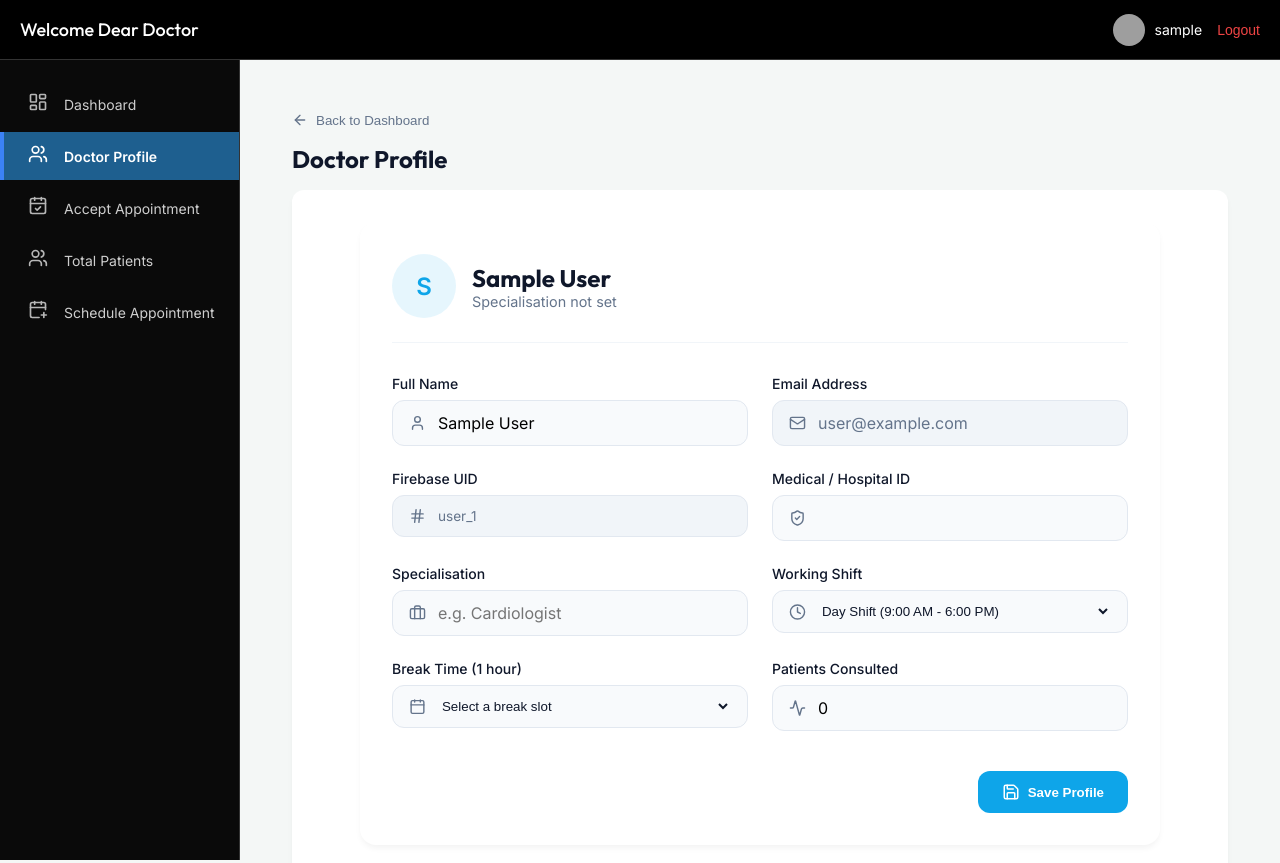
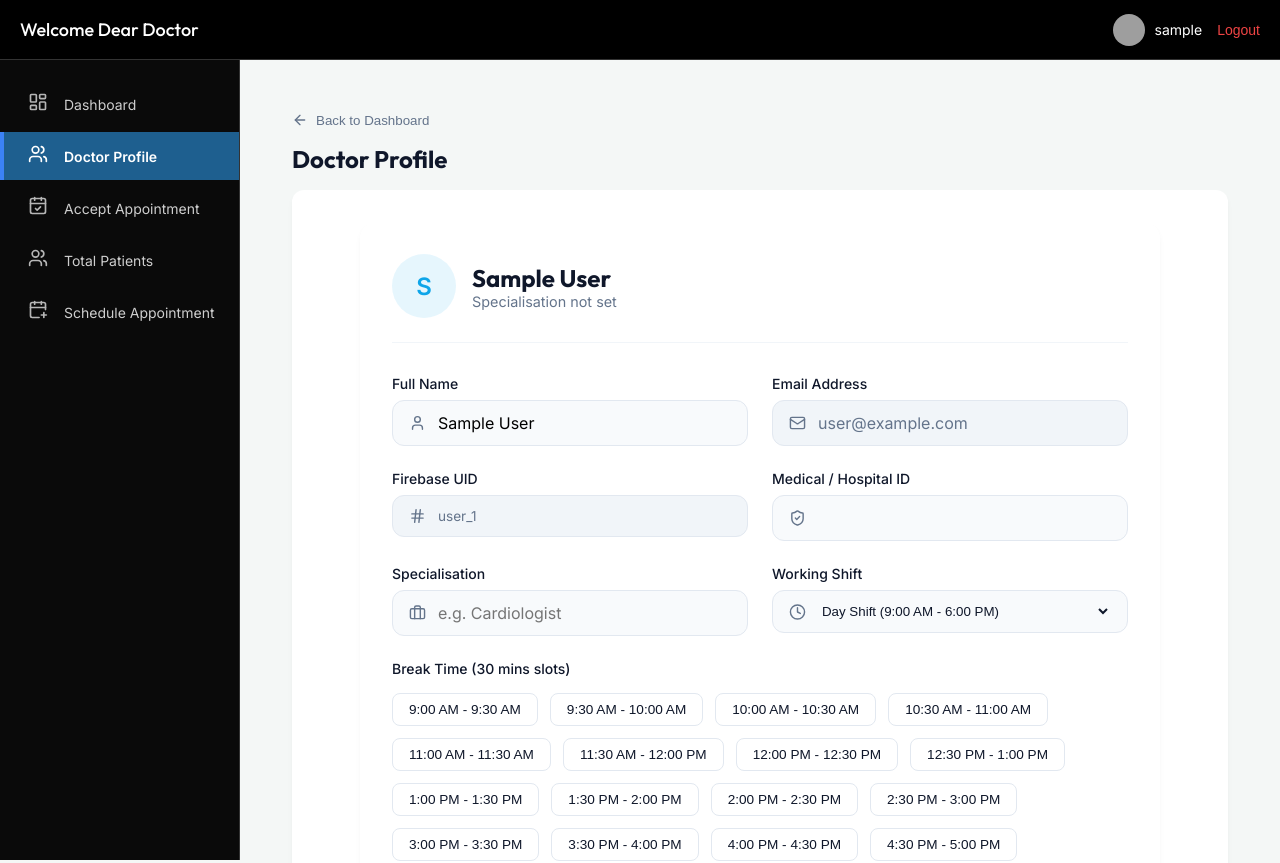
Before and after one commit to deekshitha5e1/smart, a React (Vite) app: page /#/doctor/profile in a window 1280 px wide. Shown: the top 863 px of the page. Built offline with nearby package versions, Linux system fonts and the light colour scheme; no server answers; sample sign-in values are in the browser's storage; grey boxes are pictures that could not be loaded.

Commit message:
feat: migrate to 30-minute appointment and free time slots

```diff
--- a/src/DoctorDashboard.jsx
+++ b/src/DoctorDashboard.jsx
@@ -68,8 +68,20 @@ const DoctorDashboard = () => {
 
   const getAvailableSlots = () => {
     return shift === 'day'
-      ? ['9:00 AM - 10:00 AM', '10:00 AM - 11:00 AM', '11:00 AM - 12:00 PM', '12:00 PM - 1:00 PM', '1:00 PM - 2:00 PM', '2:00 PM - 3:00 PM', '3:00 PM - 4:00 PM', '4:00 PM - 5:00 PM', '5:00 PM - 6:00 PM']
-      : ['9:00 PM - 10:00 PM', '10:00 PM - 11:00 PM', '11:00 PM - 12:00 AM', '12:00 AM - 1:00 AM', '1:00 AM - 2:00 AM', '2:00 AM - 3:00 AM', '3:00 AM - 4:00 AM', '4:00 AM - 5:00 AM', '5:00 AM - 6:00 AM'];
+      ? [
+          '9:00 AM - 9:30 AM', '9:30 AM - 10:00 AM', '10:00 AM - 10:30 AM', '10:30 AM - 11:00 AM',
+          '11:00 AM - 11:30 AM', '11:30 AM - 12:00 PM', '12:00 PM - 12:30 PM', '12:30 PM - 1:00 PM',
+          '1:00 PM - 1:30 PM', '1:30 PM - 2:00 PM', '2:00 PM - 2:30 PM', '2:30 PM - 3:00 PM',
+          '3:00 PM - 3:30 PM', '3:30 PM - 4:00 PM', '4:00 PM - 4:30 PM', '4:30 PM - 5:00 PM',
+          '5:00 PM - 5:30 PM', '5:30 PM - 6:00 PM'
+        ]
+      : [
+          '9:00 PM - 9:30 PM', '9:30 PM - 10:00 PM', '10:00 PM - 10:30 PM', '10:30 PM - 11:00 PM',
+          '11:00 PM - 11:30 PM', '11:30 PM - 12:00 AM', '12:00 AM - 12:30 AM', '12:30 AM - 1:00 AM',
+          '1:00 AM - 1:30 AM', '1:30 AM - 2:00 AM', '2:00 AM - 2:30 AM', '2:30 AM - 3:00 AM',
+          '3:00 AM - 3:30 AM', '3:30 AM - 4:00 AM', '4:00 AM - 4:30 AM', '4:30 AM - 5:00 AM',
+          '5:00 AM - 5:30 AM', '5:30 AM - 6:00 AM'
+        ];
   };
 
   const modules = [
--- a/src/PatientDashboard.jsx
+++ b/src/PatientDashboard.jsx
@@ -211,9 +211,21 @@ const PatientDashboard = () => {
                       >
                         <option value="" disabled>Select a time slot</option>
                         {selectedDoctor && (selectedDoctor.shift === 'day' ?
-                          ['9:00 AM - 10:00 AM', '10:00 AM - 11:00 AM', '11:00 AM - 12:00 PM', '12:00 PM - 1:00 PM', '1:00 PM - 2:00 PM', '2:00 PM - 3:00 PM', '3:00 PM - 4:00 PM', '4:00 PM - 5:00 PM', '5:00 PM - 6:00 PM']
+                          [
+                            '9:00 AM - 9:30 AM', '9:30 AM - 10:00 AM', '10:00 AM - 10:30 AM', '10:30 AM - 11:00 AM',
+                            '11:00 AM - 11:30 AM', '11:30 AM - 12:00 PM', '12:00 PM - 12:30 PM', '12:30 PM - 1:00 PM',
+                            '1:00 PM - 1:30 PM', '1:30 PM - 2:00 PM', '2:00 PM - 2:30 PM', '2:30 PM - 3:00 PM',
+                            '3:00 PM - 3:30 PM', '3:30 PM - 4:00 PM', '4:00 PM - 4:30 PM', '4:30 PM - 5:00 PM',
+                            '5:00 PM - 5:30 PM', '5:30 PM - 6:00 PM'
+                          ]
                           :
-                          ['9:00 PM - 10:00 PM', '10:00 PM - 11:00 PM', '11:00 PM - 12:00 AM', '12:00 AM - 1:00 AM', '1:00 AM - 2:00 AM', '2:00 AM - 3:00 AM', '3:00 AM - 4:00 AM', '4:00 AM - 5:00 AM', '5:00 AM - 6:00 AM']
+                          [
+                            '9:00 PM - 9:30 PM', '9:30 PM - 10:00 PM', '10:00 PM - 10:30 PM', '10:30 PM - 11:00 PM',
+                            '11:00 PM - 11:30 PM', '11:30 PM - 12:00 AM', '12:00 AM - 12:30 AM', '12:30 AM - 1:00 AM',
+                            '1:00 AM - 1:30 AM', '1:30 AM - 2:00 AM', '2:00 AM - 2:30 AM', '2:30 AM - 3:00 AM',
+                            '3:00 AM - 3:30 AM', '3:30 AM - 4:00 AM', '4:00 AM - 4:30 AM', '4:30 AM - 5:00 AM',
+                            '5:00 AM - 5:30 AM', '5:30 AM - 6:00 AM'
+                          ]
                         ).filter(slot => {
                           const freeSlots = selectedDoctor.freeTime ? selectedDoctor.freeTime.split(',').map(s => s.trim()) : [];
                           return !freeSlots.includes(slot);
--- a/src/pages/doctor/DoctorProfile.jsx
+++ b/src/pages/doctor/DoctorProfile.jsx
@@ -241,43 +241,50 @@ const DoctorProfile = () => {
             </div>
 
             {/* Free Time */}
-            <div className="input-group" style={{ margin: 0 }}>
-              <label>Break Time (1 hour)</label>
-              <div className="input-wrapper" style={{ display: 'flex', alignItems: 'center', background: '#f8fafc', border: '1px solid #e2e8f0', borderRadius: '12px', padding: '0 1rem' }}>
-                <Calendar size={18} color="var(--text-light)" />
-                <select
-                  name="freeTime"
-                  value={profileData.freeTime}
-                  onChange={handleChange}
-                  style={{ border: 'none', background: 'transparent', padding: '0.75rem', width: '100%', outline: 'none', color: 'var(--text-dark)' }}
-                >
-                  <option value="" disabled>Select a break slot</option>
-                  {profileData.shift === 'day' ? (
-                    <>
-                      <option value="9:00 AM - 10:00 AM">9:00 AM - 10:00 AM</option>
-                      <option value="10:00 AM - 11:00 AM">10:00 AM - 11:00 AM</option>
-                      <option value="11:00 AM - 12:00 PM">11:00 AM - 12:00 PM</option>
-                      <option value="12:00 PM - 1:00 PM">12:00 PM - 1:00 PM</option>
-                      <option value="1:00 PM - 2:00 PM">1:00 PM - 2:00 PM</option>
-                      <option value="2:00 PM - 3:00 PM">2:00 PM - 3:00 PM</option>
-                      <option value="3:00 PM - 4:00 PM">3:00 PM - 4:00 PM</option>
-                      <option value="4:00 PM - 5:00 PM">4:00 PM - 5:00 PM</option>
-                      <option value="5:00 PM - 6:00 PM">5:00 PM - 6:00 PM</option>
-                    </>
-                  ) : (
-                    <>
-                      <option value="9:00 PM - 10:00 PM">9:00 PM - 10:00 PM</option>
-                      <option value="10:00 PM - 11:00 PM">10:00 PM - 11:00 PM</option>
-                      <option value="11:00 PM - 12:00 AM">11:00 PM - 12:00 AM</option>
-                      <option value="12:00 AM - 1:00 AM">12:00 AM - 1:00 AM</option>
-                      <option value="1:00 AM - 2:00 AM">1:00 AM - 2:00 AM</option>
-                      <option value="2:00 AM - 3:00 AM">2:00 AM - 3:00 AM</option>
-                      <option value="3:00 AM - 4:00 AM">3:00 AM - 4:00 AM</option>
-                      <option value="4:00 AM - 5:00 AM">4:00 AM - 5:00 AM</option>
-                      <option value="5:00 AM - 6:00 AM">5:00 AM - 6:00 AM</option>
-                    </>
-                  )}
-                </select>
+            <div className="input-group" style={{ margin: 0, gridColumn: '1 / -1' }}>
+              <label>Break Time (30 mins slots)</label>
+              <div style={{ display: 'flex', flexWrap: 'wrap', gap: '0.75rem', marginTop: '0.5rem' }}>
+                {(profileData.shift === 'day' ? [
+                  '9:00 AM - 9:30 AM', '9:30 AM - 10:00 AM', '10:00 AM - 10:30 AM', '10:30 AM - 11:00 AM',
+                  '11:00 AM - 11:30 AM', '11:30 AM - 12:00 PM', '12:00 PM - 12:30 PM', '12:30 PM - 1:00 PM',
+                  '1:00 PM - 1:30 PM', '1:30 PM - 2:00 PM', '2:00 PM - 2:30 PM', '2:30 PM - 3:00 PM',
+                  '3:00 PM - 3:30 PM', '3:30 PM - 4:00 PM', '4:00 PM - 4:30 PM', '4:30 PM - 5:00 PM',
+                  '5:00 PM - 5:30 PM', '5:30 PM - 6:00 PM'
+                ] : [
+                  '9:00 PM - 9:30 PM', '9:30 PM - 10:00 PM', '10:00 PM - 10:30 PM', '10:30 PM - 11:00 PM',
+                  '11:00 PM - 11:30 PM', '11:30 PM - 12:00 AM', '12:00 AM - 12:30 AM', '12:30 AM - 1:00 AM',
+                  '1:00 AM - 1:30 AM', '1:30 AM - 2:00 AM', '2:00 AM - 2:30 AM', '2:30 AM - 3:00 AM',
+                  '3:00 AM - 3:30 AM', '3:30 AM - 4:00 AM', '4:00 AM - 4:30 AM', '4:30 AM - 5:00 AM',
+                  '5:00 AM - 5:30 AM', '5:30 AM - 6:00 AM'
+                ]).map(slot => {
+                  const isSelected = profileData.freeTime ? profileData.freeTime.split(', ').includes(slot) : false;
+                  return (
+                    <button
+                      key={slot}
+                      type="button"
+                      onClick={() => {
+                        const currentSlots = profileData.freeTime ? profileData.freeTime.split(', ').filter(Boolean) : [];
+                        const newSlots = isSelected
+                          ? currentSlots.filter(s => s !== slot)
+                          : [...currentSlots, slot];
+                        setProfileData(prev => ({ ...prev, freeTime: newSlots.join(', ') }));
+                      }}
+                      style={{
+                        padding: '0.5rem 1rem',
+                        borderRadius: '8px',
+                        border: `1px solid ${isSelected ? 'var(--primary)' : '#e2e8f0'}`,
+                        background: isSelected ? 'rgba(14, 165, 233, 0.1)' : 'white',
+                        color: isSelected ? 'var(--primary)' : 'var(--text-dark)',
+                        cursor: 'pointer',
+                        fontWeight: '500',
+                        transition: 'all 0.2s ease',
+                        fontSize: '0.85rem'
+                      }}
+                    >
+                      {slot}
+                    </button>
+                  );
+                })}
               </div>
             </div>
 
```
